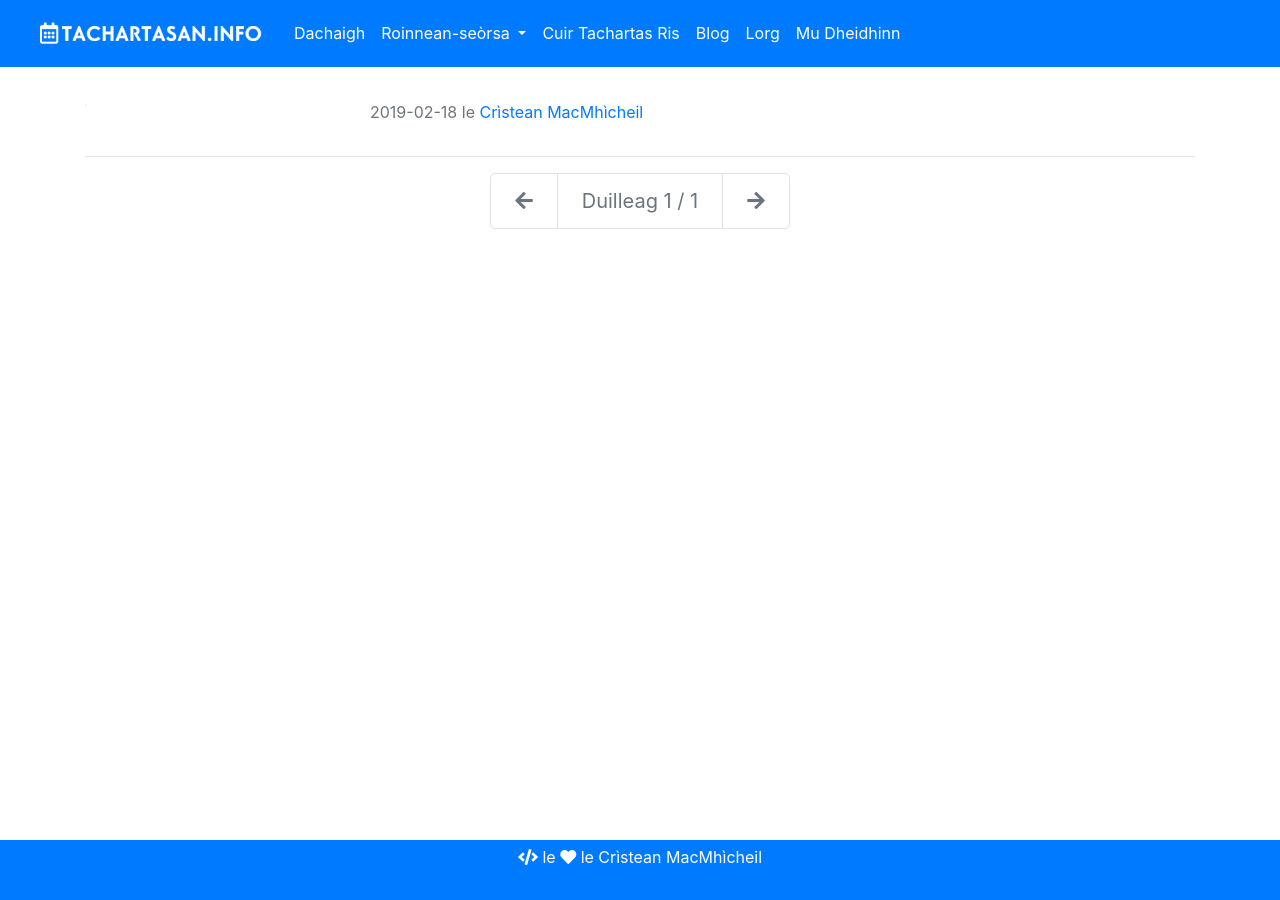
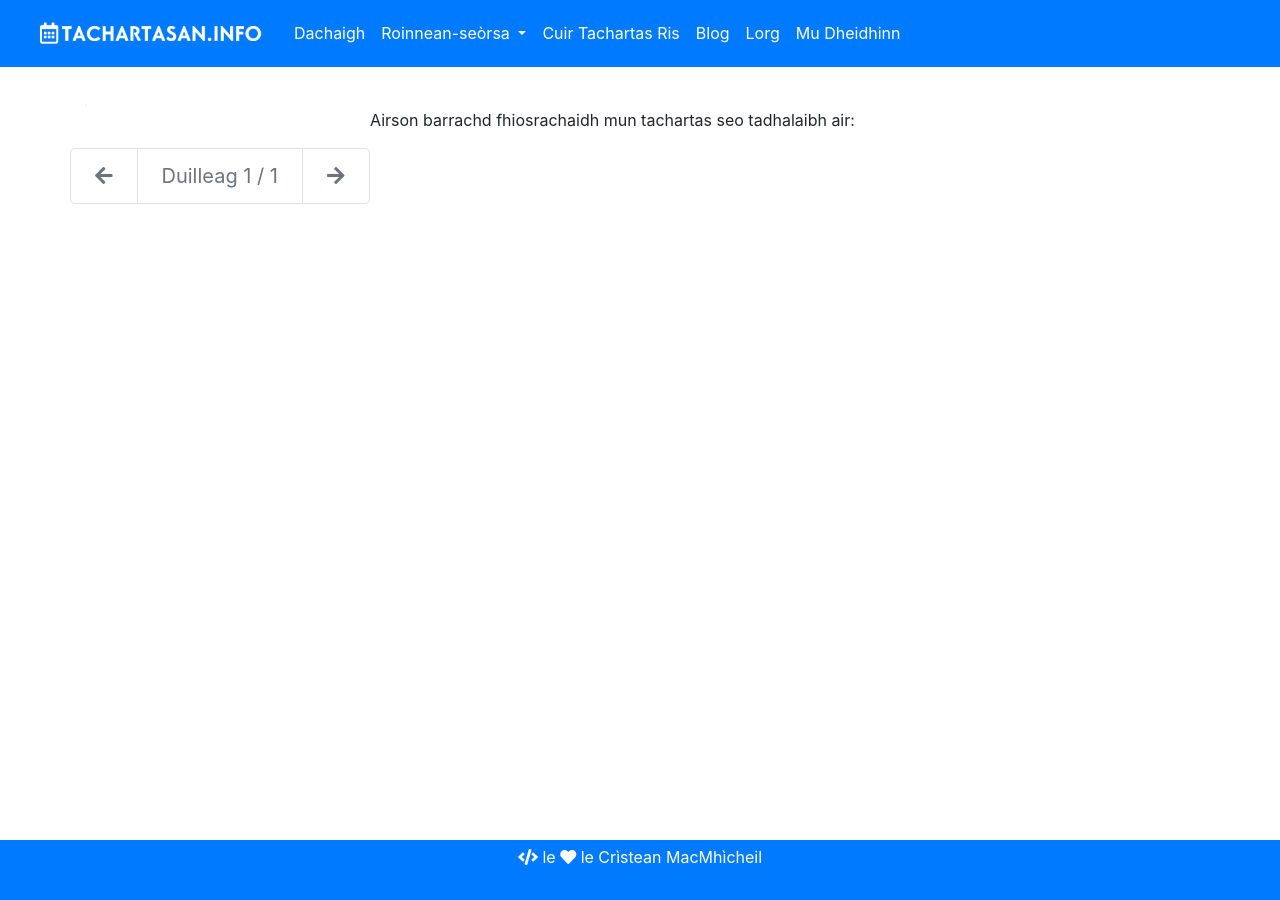
Before and after one commit to tachartasan/tachartasan.github.io, a Jekyll site: the page built from index.html, in a window 1280 px wide. Built offline with Jekyll 4.4.1, drawn with Linux system fonts in a browser that asks for light colours; nearby versions of some CDN libraries; the list of posts is cut into pages by our own code.

Commit message:
Update index.html

```diff
--- a/index.html
+++ b/index.html
@@ -6,29 +6,34 @@
 title: Dachaigh
 ---
 
+{% for post in paginator.posts reversed %}
+{% unless post.categories contains "blog" %}
 <div class="container">
-    {% for post in paginator.posts %}
-      {% unless post.categories contains 'blog' %}
   <div class="row">
     <div class="col-md-3">
-      <a href="{{ site.baseurl }}{{ post.url }}"><img src="{{ post.image }}" class="index-image"></a>
+      <a href="{{ post.url | prepend: site.baseurl }}"><img src="{{ post.image}}" class="index-image" /></a>
     </div>
     <div class="col-md-9">
-      <h5 class="post-title"><a href="{{ site.baseurl }}{{ post.url }}">{{ post.title }}</a></h5>
-      {% if post.author %}
-      <p class="text-muted">{{ post.date | date: "%Y-%m-%d" }} le <a href="{{ post.author_url }}">{{ post.author }}</a></p>
-
-      {% else %}
-
-      <p class="text-muted">{{ post.date | date: "%Y-%m-%d" }} le <a href="{{ site.baseurl}}/mu-dheidhinn/">Crìstean MacMhìcheil</a></p>
+      <h4 class="post-title"><a href="{{ post.url | prepend: site.baseurl }}">{{ post.title }}</a></h4>
+      <p><strong>{{ post.ceann-latha }}</strong><p>
+      <p><strong>{{ post.seoladh }}</strong></p>
+      <p>Airson barrachd fhiosrachaidh mun tachartas seo tadhalaibh air:</p>
+        {% if post.larach-lin %}
+          <a href="{{post.larach-lin}}" target="_blank" rel="noopener"><button type="button" class="btn btn-primary more-info" style="background-color: #fb135b !important; border-style: none; width: 30%;"><i class="fas fa-home"></i></button></a>
 
         {% endif %}
-      {{ post.excerpt }}
+        {% if post.twitter %}
+          <a href="{{post.twitter}}" target="_blank" rel="noopener"><button type="button" class="btn btn-primary" style="background-color: #fb135b !important; border-style: none; width: 30%;"><i class="fab fa-twitter"></i></button></a>
+
+        {% endif %}
+        {% if post.facebook %}
+          <a href="{{post.facebook}}" target="_blank" rel="noopener"><button type="button" class="btn btn-primary" style="background-color: #fb135b !important; border-style: none; width: 30%;"><i class="fab fa-facebook-f"></i></button></a>
+        {% endif %}
     </div>
-  </div>
-  <hr/>
   {% endunless %}
 {% endfor %}
+
+
 <!-- Pagination -->
 <nav>
   <ul class="pagination justify-content-center pagination-lg">
@@ -75,5 +80,3 @@
     {% endif %}
   </ul>
 </nav>
-
-</div>
```
Lines whose indentation alone changed are shown as unchanged.
